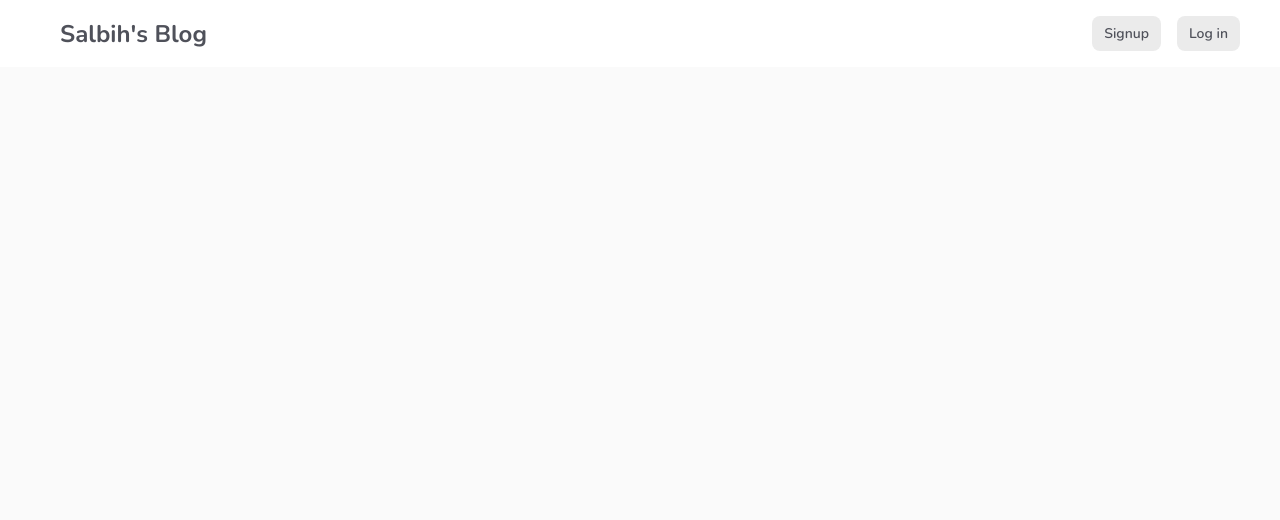
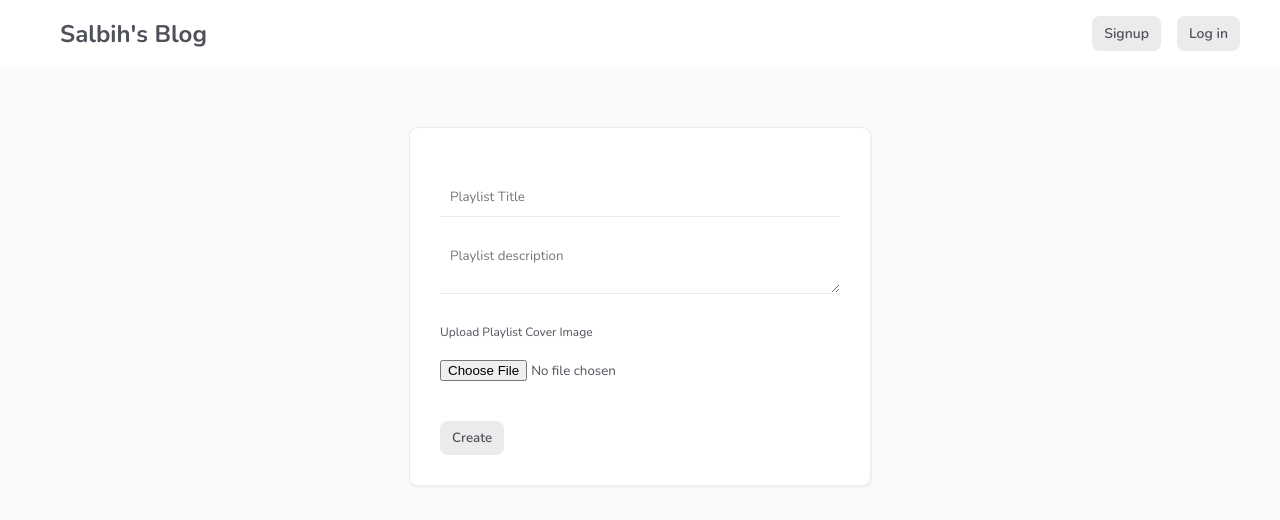
Before and after one commit to salbihmustafa/music-playlist, a Vue app: page /playlists/create in a window 1280 px wide. Shown: the top 520 px of the page. Built offline with nearby package versions, Linux system fonts and the light colour scheme; no server answers.

Commit message:
createplaylist form added

```diff
--- a/src/router/index.js
+++ b/src/router/index.js
@@ -2,6 +2,7 @@
 import Home from '../views/Home.vue'
 import Login from '../views/auth/Login.vue'
 import Signup from '../views/auth/Signup.vue'
+import CreatePlaylist from '../views/playlists/CreatePlaylist.vue'
 
 const routes = [
   {
@@ -19,6 +20,11 @@
     name: 'Signup',
     component: Signup
   },
+  {
+    path: '/playlists/create',
+    name: 'CreatePlaylist',
+    component: CreatePlaylist
+  },
 ]
 
 const router = createRouter({
--- /dev/null
+++ b/src/views/playlists/CreatePlaylist.vue
@@ -0,0 +1,45 @@
+<template>
+  <form @submit.prevent="handleSubmit">
+      <input type="text" placeholder="Playlist Title" v-model="title" required>
+      <textarea placeholder="Playlist description" v-model="description" required></textarea>
+      <!-- upload playlist image -->
+      <label>Upload Playlist Cover Image</label>
+      <input type="file">
+      <div class="error"></div>
+      <button>Create</button>
+  </form>
+</template>
+
+<script>
+import { ref } from 'vue';
+
+export default {
+    setup() {
+        const title = ref('');
+        const description = ref('');
+
+        const handleSubmit = () => {
+            console.log('Title: ', title.value);
+            console.log('Description: ', description.value);
+        }
+
+        return { title, description, handleSubmit }
+    }
+
+}
+</script>
+
+<style scoped>
+    input[type='file'] {
+        border: 0;
+        padding: 0;
+    }
+    label {
+        font-size: 12px;
+        display: block;
+        margin-top: 30px;
+    }
+    button {
+        margin-top: 20px;
+    }
+</style>
```
